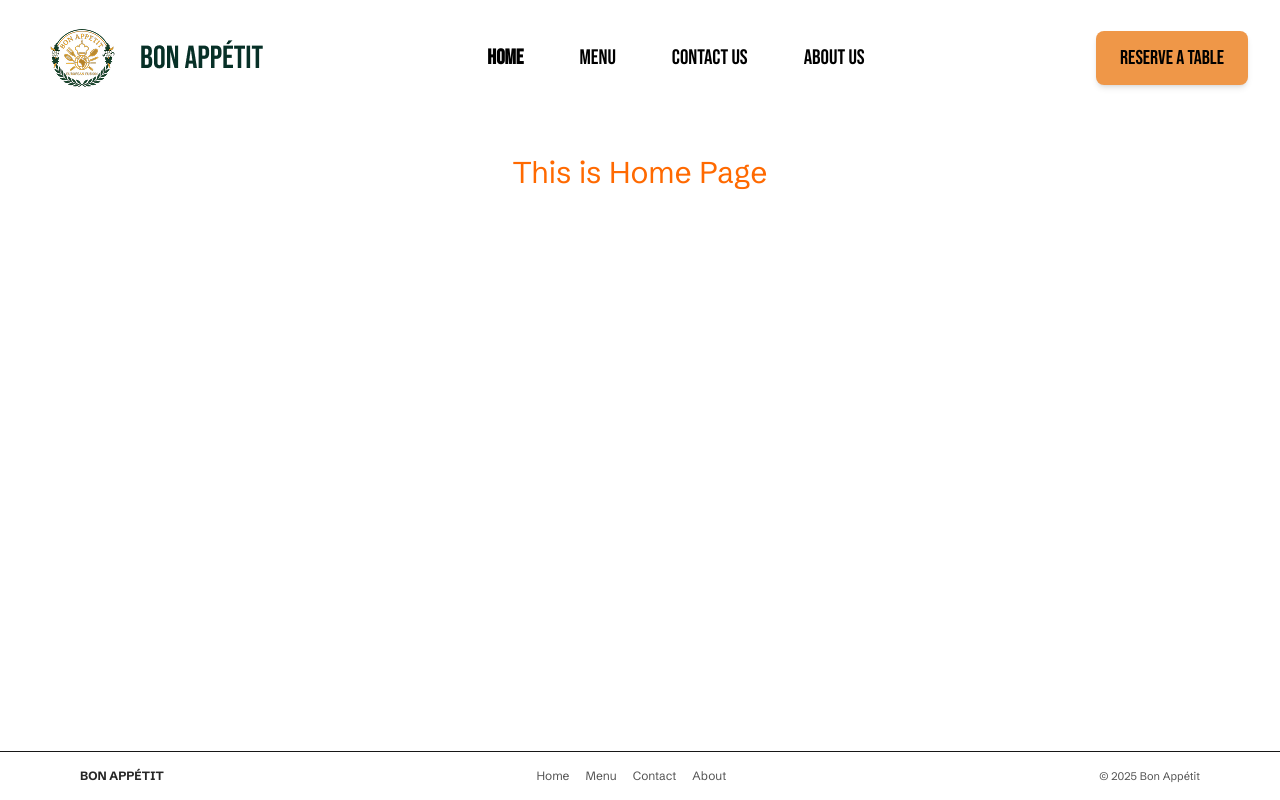
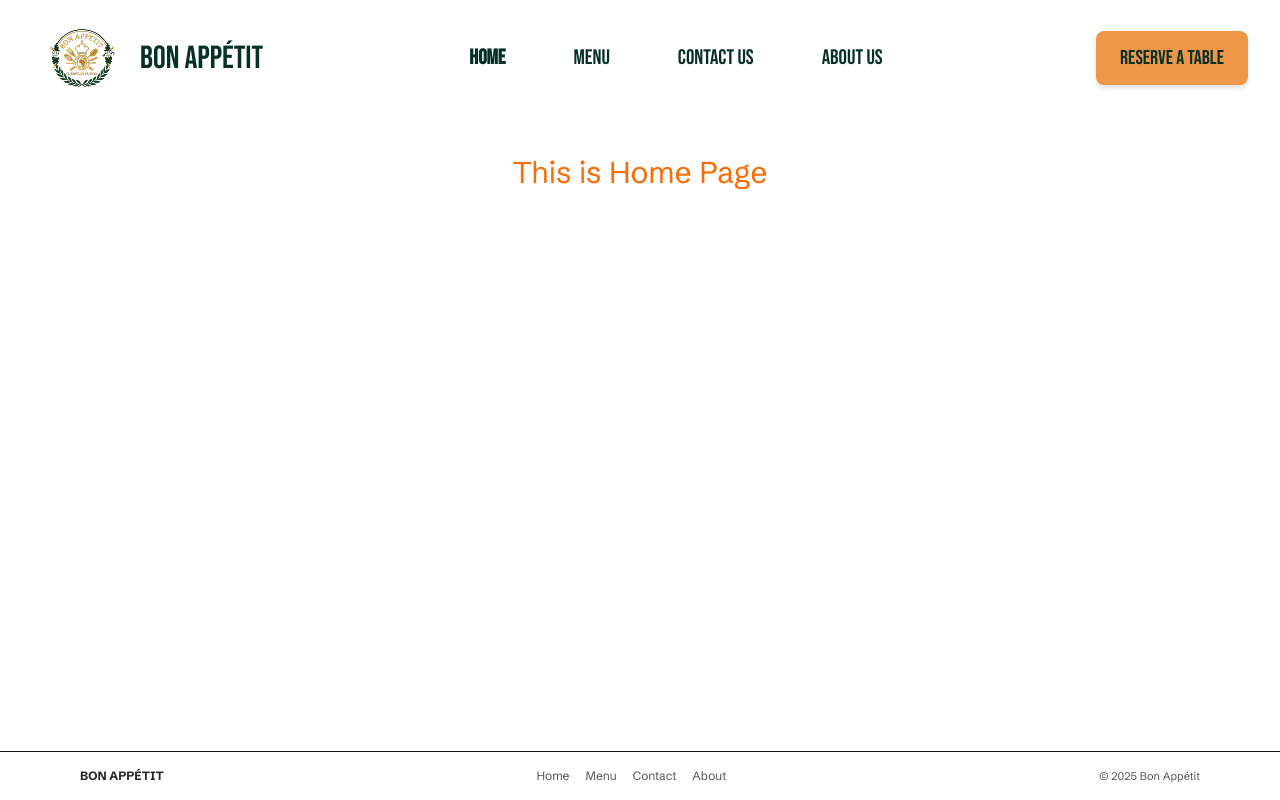
Before and after one commit to OrionLynn19/restaurant-bon-appetit, a Next.js app: page / in a window 1280 px wide. Built offline with nearby package versions, Linux system fonts and the light colour scheme.

Commit message:
changed font color to dark green

```diff
--- a/src/components/NavBar.tsx
+++ b/src/components/NavBar.tsx
@@ -53,7 +53,7 @@ export default function Navbar() {
         href={href}
         onClick={closeMenu}
         className={`px-3 py-2 flex items-center gap-1 transition-all duration-200 font-bebas
-          ${isMobileMenu ? "text-[24px]" : "text-[21px]"}
+          ${isMobileMenu ? "text-[24px] text-[#073027]" : "text-[21px]"}
           ${
             isActive
               ? isHome
@@ -61,7 +61,7 @@ export default function Navbar() {
                 : "font-bold text-black"
               : "text-black"
           }
-          md:hover:text-[#EF9748] md:rounded-lg`}
+          md:hover:text-[#EF9748] md:rounded-lg md:text-[#073027]`}
         style={{
           height: "46px",
           lineHeight: "26px",
@@ -133,7 +133,7 @@ export default function Navbar() {
           <Link
             href="/reserve"
             onClick={closeMenu}
-            className="w-fit mt-8 shadow-[0_4px_6px_-1px_black] border-1 rounded-md bg-[#EF9748] text-black px-5 font-bebas text-[24px] text-center"
+            className="w-fit mt-8 shadow-[0_4px_6px_-1px_black] border-1 rounded-md bg-[#EF9748] text-[#073027] px-5 font-bebas text-[24px] text-center"
             style={{
               fontFamily:
                 "var(--font-bebas), Bebas Neue, Arial, Helvetica, sans-serif",
@@ -184,7 +184,7 @@ export default function Navbar() {
         </Link>
 
         {/* Desktop Nav */}
-        <nav className="hidden md:flex items-center gap-8 text-[20px] font-bebas">
+        <nav className="hidden md:flex items-center gap-11 text-[21px] font-bebas">
           {NAV_LINKS.map((link) => (
             <NavLink key={link.href} {...link} />
           ))}
@@ -193,7 +193,7 @@ export default function Navbar() {
         {/* Reserve a Table Button (Desktop) */}
         <Link
           href="/reserve"
-          className="hidden md:inline-block shadow-md rounded-lg bg-[#EF9748] text-black px-6 py-3 font- ml-6 transition hover:bg-[#d97d2a] font-bebas text-[20px]"
+          className="hidden md:inline-block shadow-md rounded-lg bg-[#EF9748] text-[#073027] px-6 py-3 font- ml-6 transition hover:bg-[#d97d2a] font-bebas text-[20px]"
           style={{
             fontFamily:
               "var(--font-bebas), Bebas Neue, Arial, Helvetica, sans-serif",
```
